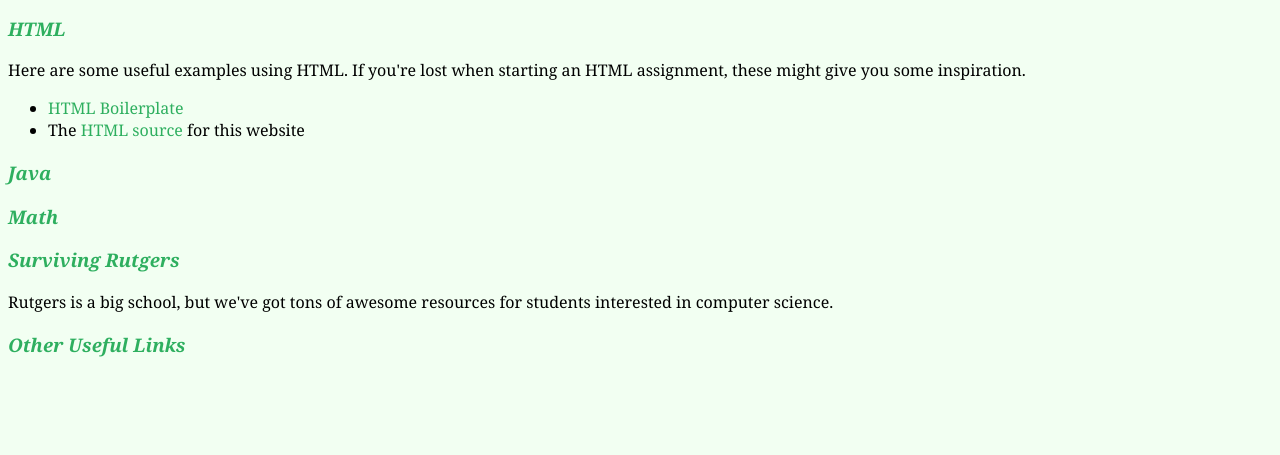
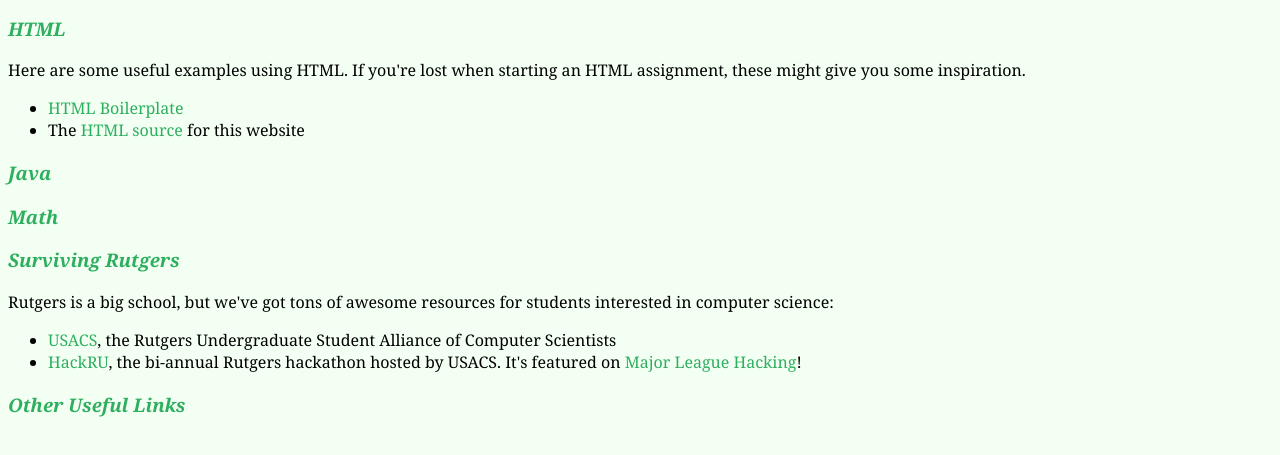
Before and after one commit to ksuarz/website, a plain HTML site: page examples.html in a window 1280 px wide. Shown: the part 181-636 px from the top of the page. Drawn offline with Linux system fonts and the light colour scheme.

Commit message:
Touched up examples; requires more work

```diff
--- a/examples.html
+++ b/examples.html
@@ -43,8 +43,16 @@
       <h3>Surviving Rutgers</h3>
       <p>
         Rutgers is a big school, but we've got tons of awesome resources for
-        students interested in computer science.
+        students interested in computer science:
       </p>
+      <ul>
+        <li><a href="http://usacs.rutgers.edu/">USACS</a>, the Rutgers
+            Undergraduate Student Alliance of Computer Scientists</li>
+        <li><a href="http://www.hackru.org">HackRU</a>, the bi-annual Rutgers
+             hackathon  hosted by USACS. It's featured on <a
+               href="http://mlh.io/">Major League Hacking</a>!</li>
+
+      </ul>
 
       <h3>Other Useful Links</h3>
     </body>
```
